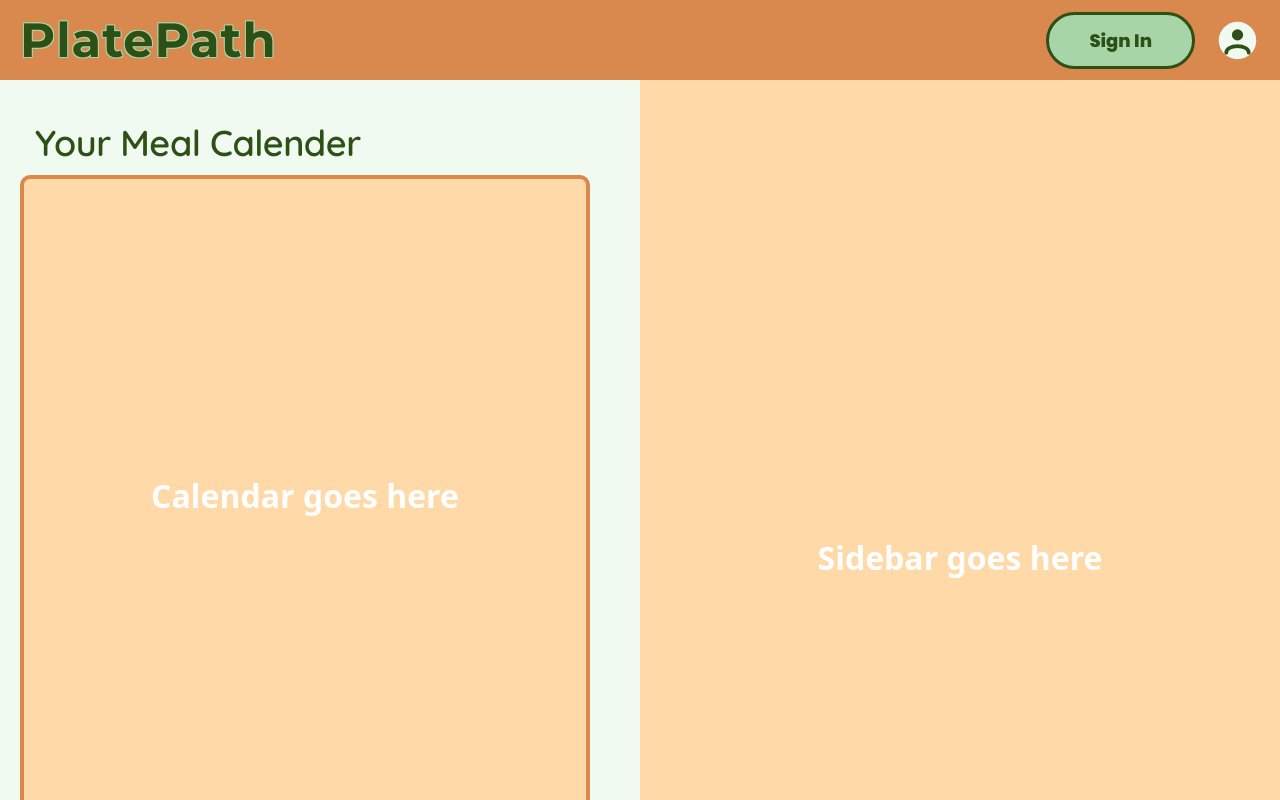
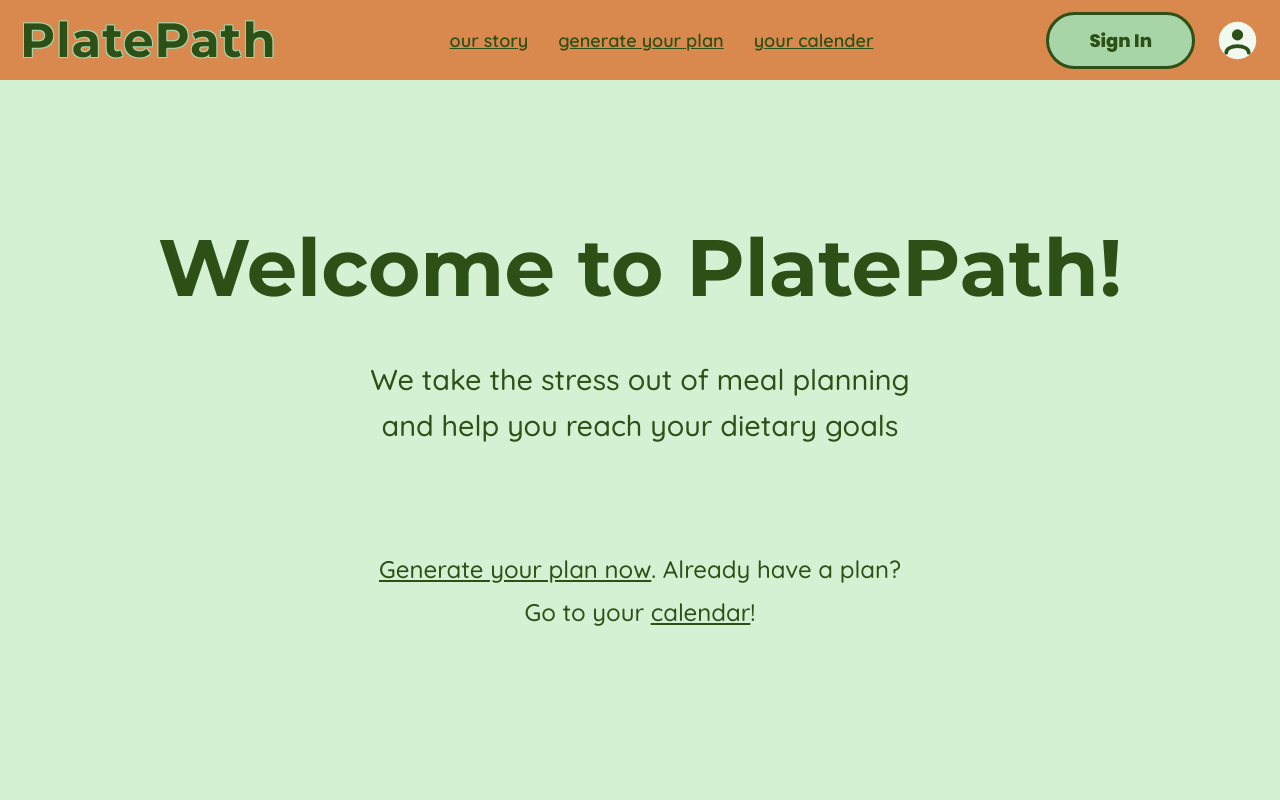
Before and after one commit to madeline-templeton/plate-path-public, a React (Vite) app in the folder frontend/: page / in a window 1280 px wide. Shown: the top 800 px of the page. Built offline with nearby package versions, Linux system fonts and the light colour scheme; the HTML template or start-up script is replaced by a standard one.

Commit message:
frontend layour reworked

```diff
--- a/frontend/index.html
+++ b/frontend/index.html
@@ -6,7 +6,7 @@
     <meta name="viewport" content="width=device-width, initial-scale=1.0" />
     <link rel="preconnect" href="https://fonts.googleapis.com">
     <link rel="preconnect" href="https://fonts.gstatic.com" crossorigin>
-    <link href="https://fonts.googleapis.com/css2?family=Montserrat:wght@700;800&family=Quicksand:wght@400;500;600&family=Poppins:wght@700;800;900&display=swap" rel="stylesheet">
+    <link href="https://fonts.googleapis.com/css2?family=Montserrat:wght@700;800&family=Quicksand:wght@400;500;600&family=Poppins:wght@700;800;900&family=Caveat:wght@400;500;600;700&display=swap" rel="stylesheet">
     <title>Calendar App</title>
   </head>
   <body>
--- a/frontend/src/components/calendar/calendarView.css
+++ b/frontend/src/components/calendar/calendarView.css
@@ -1,5 +1,5 @@
 .calendar-section {
-  flex: 1;
+  width: 100%;
   background-color: #f0faf0;
   padding: 20px;
   display: flex;
--- a/frontend/src/components/header/Header.css
+++ b/frontend/src/components/header/Header.css
@@ -27,3 +27,28 @@
   align-items: center;
   gap: 20px;
 }
+
+.nav-links {
+  display: flex;
+  align-items: center;
+  gap: 30px;
+  margin-left: auto;
+  margin-right: auto;
+}
+
+.nav-button {
+  background: none;
+  border: none;
+  font-family: 'Quicksand', sans-serif;
+  font-size: 18px;
+  font-weight: 600;
+  color: #2d5016;
+  cursor: pointer;
+  text-decoration: underline;
+  padding: 8px 0;
+  transition: opacity 0.3s;
+}
+
+.nav-button:hover {
+  opacity: 0.7;
+}
--- a/frontend/src/components/header/Header.tsx
+++ b/frontend/src/components/header/Header.tsx
@@ -6,6 +6,13 @@ export default function Header() {
   return (
     <div className="top-bar">
       <div className="logo">PlatePath</div>
+
+      <nav className="nav-links">
+        <button className="nav-button">our story</button>
+        <button className="nav-button">generate your plan</button>
+        <button className="nav-button">your calender</button>
+      </nav>
+
       <div className="header-actions">
         <LoginButton />
         <ProfileIcon />
--- a/frontend/src/components/sidebar/Sidebar.css
+++ /dev/null
@@ -1,14 +0,0 @@
-.sidebar-section {
-  flex: 1;
-  background-color: #ffd9a8;
-  padding: 20px;
-  display: flex;
-  flex-direction: column;
-  align-items: center;
-  justify-content: center;
-}
-
-.sidebar-section h2 {
-  color: white;
-  font-size: 32px;
-}
--- a/frontend/src/components/sidebar/Sidebar.tsx
+++ /dev/null
@@ -1,9 +0,0 @@
-import "./Sidebar.css";
-
-export default function Sidebar() {
-  return (
-    <aside className="sidebar-section">
-      <h2>Sidebar goes here</h2>
-    </aside>
-  );
-}
--- a/frontend/src/pages/Home.tsx
+++ b/frontend/src/pages/Home.tsx
@@ -1,7 +1,6 @@
 import Header from "../components/header/Header";
 import Footer from "../components/footer/Footer";
-import CalendarView from "../components/calendar/CalendarView";
-import Sidebar from "../components/sidebar/Sidebar";
+import OurStory from "./OurStory/OurStory";
 import "./Home.css";
 
 export default function Home() {
@@ -10,8 +9,7 @@ export default function Home() {
       <Header />
 
       <div className="main-content">
-        <CalendarView />
-        <Sidebar />
+        <OurStory />
       </div>
 
       <Footer />
--- /dev/null
+++ b/frontend/src/pages/OurStory/OurStory.css
@@ -0,0 +1,50 @@
+.our-story-container {
+  width: 100%;
+  min-height: 120vh;
+  display: flex;
+  flex-direction: column;
+  justify-content: flex-start;
+  align-items: center;
+  padding: 140px 40px 60px 40px;
+  text-align: center;
+}
+
+.welcome-title {
+  font-family: 'Montserrat', sans-serif;
+  font-size: 5rem;
+  font-weight: bold;
+  color: #2d5016;
+  margin-bottom: 40px;
+  line-height: 1.2;
+}
+
+.welcome-subtitle {
+  font-family: 'Quicksand', sans-serif;
+  font-size: 1.8rem;
+  font-weight: 500;
+  color: #2d5016;
+  margin-bottom: 80px;
+  line-height: 1.6;
+}
+
+.action-links {
+  margin-top: 20px;
+}
+
+.action-text {
+  font-family: 'Quicksand', sans-serif;
+  font-size: 1.5rem;
+  font-weight: 500;
+  color: #2d5016;
+  line-height: 1.8;
+}
+
+.link-text {
+  text-decoration: underline;
+  cursor: pointer;
+  transition: opacity 0.3s;
+}
+
+.link-text:hover {
+  opacity: 0.7;
+}
--- /dev/null
+++ b/frontend/src/pages/OurStory/OurStory.tsx
@@ -0,0 +1,21 @@
+import './OurStory.css';
+
+export default function OurStory() {
+  return (
+    <div className="our-story-container">
+      <h1 className="welcome-title">Welcome to PlatePath!</h1>
+
+      <p className="welcome-subtitle">
+        We take the stress out of meal planning<br />
+        and help you reach your dietary goals
+      </p>
+
+      <div className="action-links">
+        <p className="action-text">
+          <span className="link-text">Generate your plan now</span>. Already have a plan?<br />
+          Go to your <span className="link-text">calendar</span>!
+        </p>
+      </div>
+    </div>
+  );
+}
```
Also changed, not shown: frontend/src/components/sidebar/UnitToggle.tsx (deleted, +0 -11 lines), frontend/src/components/sidebar/UnitToggle.css (deleted).
